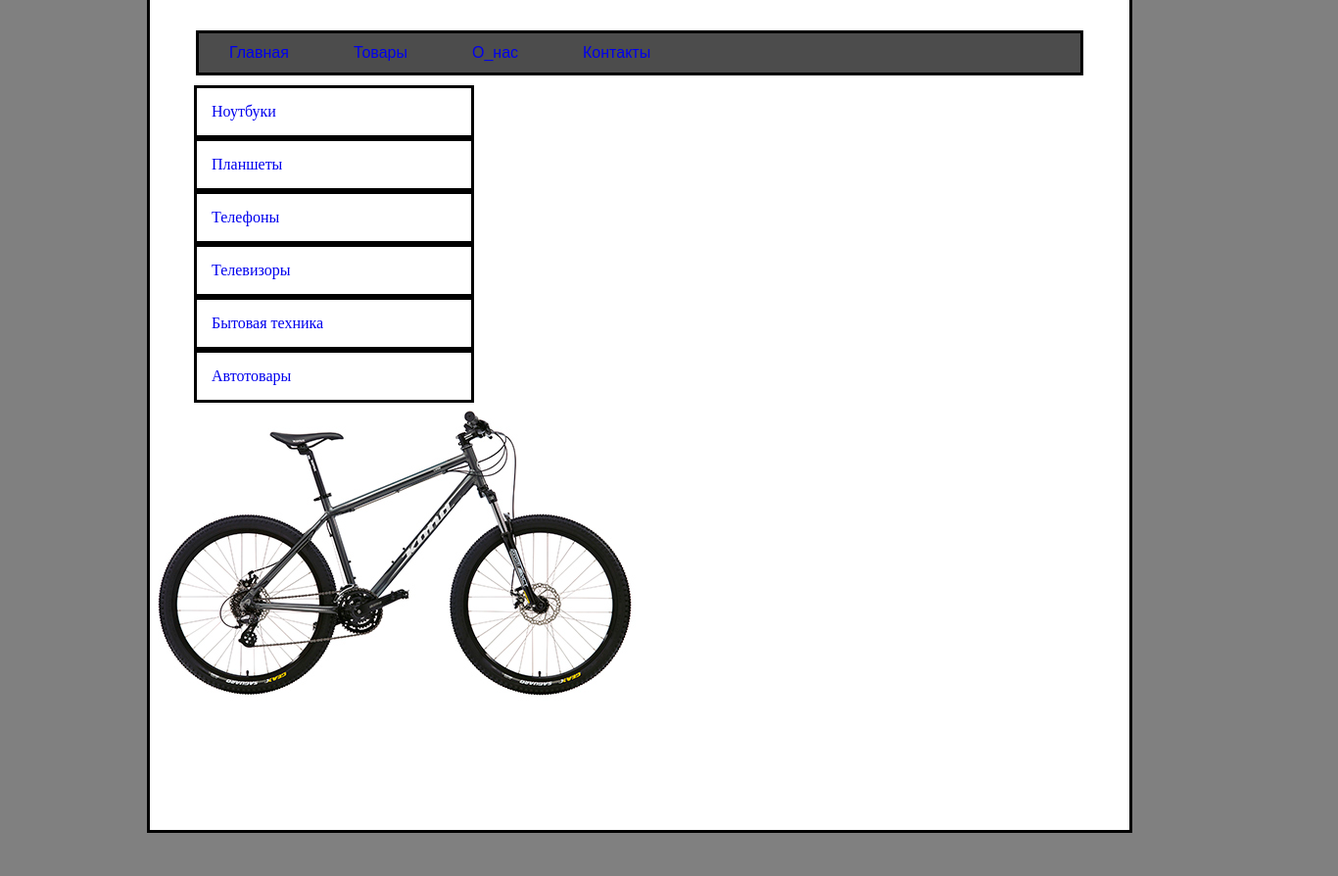
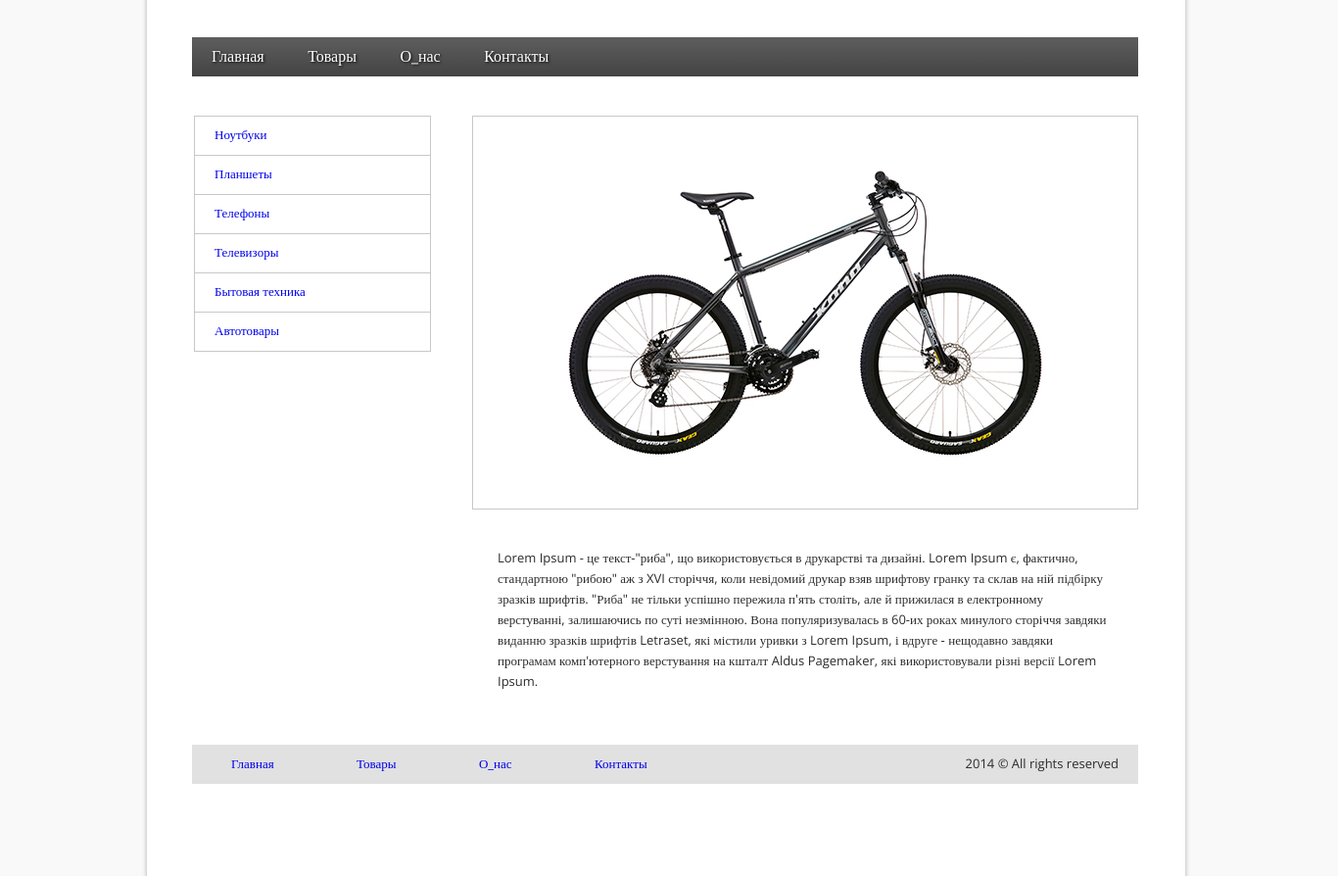
Before and after one commit to maverickniko/maverickniko.github.io, a plain HTML site: page Home_Work_3/index.html in a window 1280 px wide. Shown: the part 106-1000 px from the top of the page at 98% size, 1366 px wide, since content can reach past the window. Before the commit the page ends 956 px from the top, so only its background shows below. Drawn offline with nearby package versions, Linux system fonts and the light colour scheme.

Commit message:
final commit

```diff
--- a/Home_Work_3/css/style.css
+++ b/Home_Work_3/css/style.css
@@ -1,56 +1,160 @@
-* {
+*{
     margin: 0;
     padding: 0;
 }
 
+body {
+    width: 1366px;
+    height: 950px;
+    background-color: #f9f9f9;
+}
+
 .wrapper {
     margin: auto 150px;
-    width: 1000px;
-    height: 950px;
-    border: #000000 solid;
+    width: 1060px;
+    height: 1000px;
+    box-shadow: 0 5px 5px rgba(0, 0, 0, 0.3);
     background: #FFFFFF;
 }
 
-body {
-    margin: 0;
-    padding: 0;
-    background-color: #808080;
-}
-
-.logo {
-    margin: 40px 50px;
-}
-
-ul {
-    list-style: none;
-    margin: 0 auto;
-    overflow: hidden;
+img.logo {
+    margin: 50px 50px;
 }
 
 a {
-    display: block;
     text-decoration: none;
 }
 
-nav {
+.headmenu {
     display: block;
-    width: 900px;
-    margin: 10px auto;
-    border: solid;
-    background-color: #4c4c4c;
+    margin: 0 48px 40px 46px;
+    width: 966px;
+    height: 40px;
+    background-color: #fff;
+    background-image: linear-gradient(to top, #444343 0%, #5e5e5e 100%);
 }
 
-li.menu {
+.headmenu li {
     display: inline-block;
-    font-family: sans-serif;
-    margin: 11px;
-    color: #ffffff;
-    padding: 0 20px;
+    padding: 10px 20px;
 }
 
-li.sidebar {
-    border: solid;
-    width: 250px;
-    padding: 15px;
-    margin: 0 45px;
+.headmenu li:hover {
+    border-right: solid 1px #c8c8c8;
+    border-left: solid 1px #c8c8c8;
+    background-color: #fff;
+    background-image: linear-gradient(to top, #2e2e2e 0%, #4a4a4a 100%);
 }
+
+.headmenu li:first-child:hover {
+    border-left: transparent;
+}
+
+
+.headmenu a {
+    color: white;
+    font-family: open sans;
+    text-shadow: 1px 1px 3px black;
+}
+
+.content {
+    display: block;
+    float: right;
+    margin: 0 48px;
+    width: 678px;
+    height: 400px;
+    border: 1px solid #c8c8c8;
+    background-color: #fff;
+}
+
+.bycicle {
+    margin: 47px 89px 46px;
+    width: 500px;
+    height: 307px;
+}
+
+.sidebar {
+    display: block;
+    width: 240px;
+    height: 239px;
+    border: 1px solid #c8c8c8;
+    background-color: #fff;
+    margin: 0 48px 46px;
+}
+
+.sidebar li {
+    list-style-type: none;
+    width: 200px;
+    height: 39px;
+    font-family: open sans;
+    font-size: 13px;
+    font-weight: 400;
+    line-height: 37px;
+    color: #656363;
+    padding: 0 20px;
+    border-bottom: solid 1px #c8c8c8;
+}
+
+.sidebar li:last-child {
+    border-bottom: transparent;
+}
+
+.sidebar li:hover {
+    background-color: #f9f9f9;
+}
+
+.sidebar a:hover {
+    color: #2c2c2c;
+    padding: 0 25px;
+    transition: .2s;
+}
+
+.description {
+    display: block;
+    float: right;
+    width: 625px;
+    height: 141px;
+    margin: 39px 77px 60px;
+    color: #2c2c2c;
+    font-family: open sans;
+    font-size: 13px;
+    font-weight: 400;
+    line-height: 21px;
+}
+
+.footer {
+    float: left;
+    margin: 0 48px 60px 46px;
+    display: block;
+    width: 966px;
+    height: 40px;
+    background-color: #e1e1e1;
+    background-image: linear-gradient(to top, #e1e1e1 0%, #e1e1e1 100%);
+}
+
+.footer li {
+    display: inline-block;
+    margin: 0px 20px;
+    padding: 5px 20px;
+    height: 12px;
+    color: #2c2c2c;
+    font-family: open sans;
+    font-size: 13px;
+    font-weight: 400;
+    line-height: 29px;
+}
+
+.footer li:hover {
+    text-decoration: underline;
+}
+
+.rights {
+    display: inline-block;
+    float: right;
+    padding: 5px 20px;
+    color: #2c2c2c;
+    font-family: open sans;
+    font-size: 13px;
+    font-weight: 400;
+    line-height: 29px;
+}
--- a/Home_Work_3/index.html
+++ b/Home_Work_3/index.html
@@ -1,42 +1,60 @@
 <!doctype html>
-<html lang="ru-en">
+<html lang="ru">
 <head>
     <meta charset="UTF-8">
     <title>Fitness</title>
-
+    <link href="https://fonts.googleapis.com/css?family=Open+Sans" rel="stylesheet">
+    <link rel="stylesheet" href="css/normalize.css">
     <link rel="stylesheet" href="css/style.css"/>
 </head>
 <body>
     <div class="wrapper">
-        <div class="header">
+        <div class="logo">
             <img class="logo" src="img/LOGO.png" alt="Fitness" title="Logo">
-            <nav class="menu">
-                <ul>
-                    <li class="menu"><a href="#">Главная</a></li>
-                    <li class="menu"><a href="#">Товары</a></li>
-                    <li class="menu"><a href="#">О_нас</a></li>
-                    <li class="menu"><a href="#">Контакты</a></li>
-                </ul>
-            </nav>
         </div>
-        <div class="sidebar">
+        <nav class="headmenu">
             <ul>
-                <li class="sidebar"><a href="#">Ноутбуки</a></li>
-                <li class="sidebar"><a href="#">Планшеты</a></li>
-                <li class="sidebar"><a href="#">Телефоны</a></li>
-                <li class="sidebar"><a href="#">Телевизоры</a></li>
-                <li class="sidebar"><a href="#">Бытовая техника</a></li>
-                <li class="sidebar"><a href="#">Автотовары</a></li>
+                <li><a href="#">Главная</a></li>
+                <li><a href="#">Товары</a></li>
+                <li><a href="#">О_нас</a></li>
+                <li><a href="#">Контакты</a></li>
             </ul>
+        </nav>
+        <!--  === end of head menu === -->
+        <div class="content">
+            <img class="bycicle" src="img/bicycle.png" alt="Bicycle" title="Kono bicycle">
         </div>
-        <div class="content">
-            <img src="img/bicycle.png" alt="Bicycle" title="Kono bicycle">
-
-        </div>
-        <div class="footer">
-
-        </div>
-
+        <nav class="sidebar">
+            <ul>
+                <li><a href="#">Ноутбуки</a></li>
+                <li><a href="#">Планшеты</a></li>
+                <li><a href="#">Телефоны</a></li>
+                <li><a href="#">Телевизоры</a></li>
+                <li><a href="#">Бытовая техника</a></li>
+                <li><a href="#">Автотовары</a></li>
+            </ul>
+        </nav>
+        <p class="description">Lorem Ipsum - це текст-"риба", що використовується в друкарстві та дизайні.
+            Lorem Ipsum є, фактично, стандартною "рибою" аж з XVI сторіччя,
+            коли невідомий друкар взяв шрифтову гранку та склав на ній підбірку
+            зразків шрифтів. "Риба" не тільки успішно пережила п'ять століть, але й
+            прижилася в електронному верстуванні, залишаючись по суті незмінною.
+            Вона популяризувалась в 60-их роках минулого сторіччя завдяки виданню зразків
+            шрифтів Letraset, які містили уривки з Lorem Ipsum, і вдруге - нещодавно завдяки
+            програмам комп'ютерного верстування на кшталт Aldus Pagemaker, які використовували
+            різні версії Lorem Ipsum.
+        </p>
+        <!--  === end of content block === -->
+        <nav class="footer">
+            <p class="rights">2014 © All rights reserved</p>
+            <ul>
+                <li><a href="#">Главная</a></li>
+                <li><a href="#">Товары</a></li>
+                <li><a href="#">О_нас</a></li>
+                <li><a href="#">Контакты</a></li>
+            </ul>
+        </nav>
+        <!-- === end of footer and page === -->
     </div>
 </body>
 </html>
```
Also changed, not shown: Home_Work_1/index.html (+1 -1 lines), Home_Work_3/css/normalize.css (added), 1 other file.
